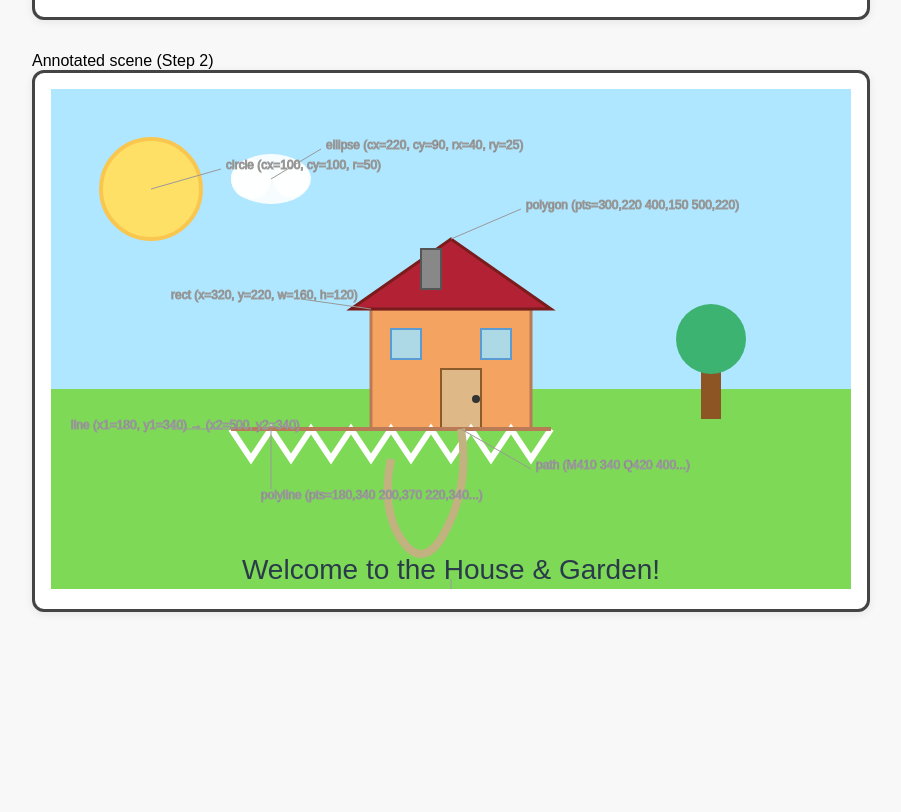
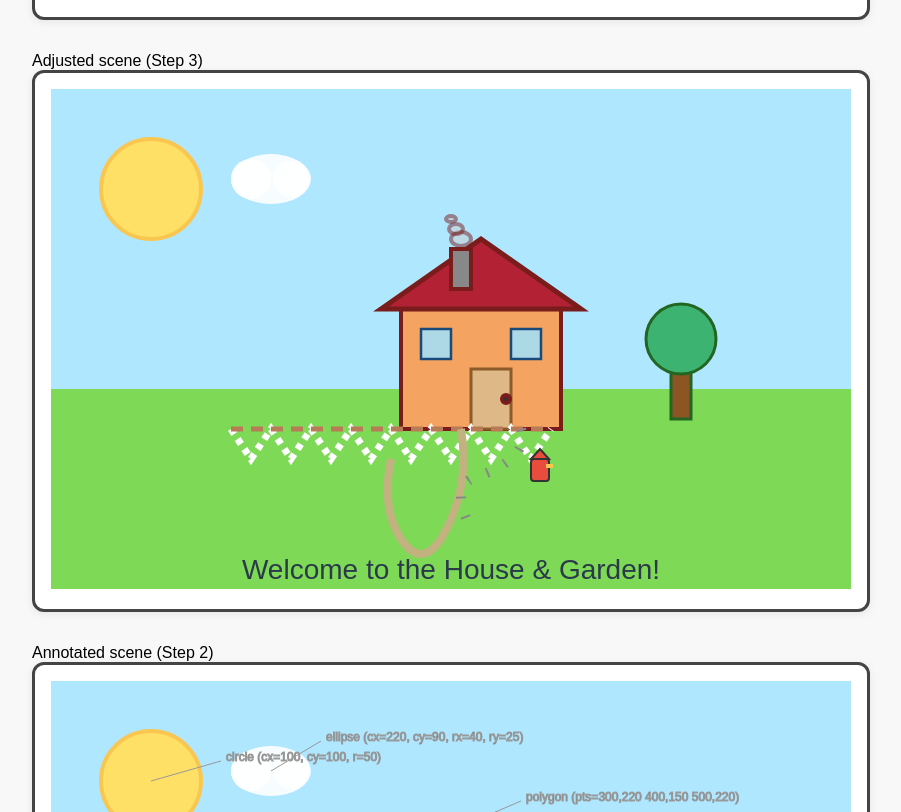
Before and after one commit to Jonas66666/T04-1, a plain HTML site: page index.html in a window 1280 px wide. Shown: the part 588-1400 px from the top of the page, without its empty margins (189-1090 px from the left). Before the commit the page ends 1248 px from the top, so only its background shows below. Drawn offline with Linux system fonts and the light colour scheme.

Commit message:
refactor: add fourth SVG with windows grouped via <g> and positioned using translate [AI-assisted]

```diff
--- a/index.html
+++ b/index.html
@@ -75,6 +75,80 @@
         <polyline points="180,340 500,340" fill="none" stroke="#b97a56" stroke-width="4" />
         <!-- Curved garden path (path) -->
         <path d="M410 340 Q420 400 390 450 Q370 480 350 450 Q330 420 340 370" fill="none" stroke="#c2b280" stroke-width="8" />
+        <!-- Caption (text) -->
+        <text x="400" y="490" text-anchor="middle" font-size="28" fill="#2a3a4a" font-family="Arial, sans-serif">Welcome to the House & Garden!</text>
+      </svg>
+    </div>
+  </figure>
+
+  <figure id="scene-adjusted-figure">
+    <figcaption>Adjusted scene (Step 3)</figcaption>
+    <div class="svg-border">
+      <style>
+        /* Scoped styles for adjusted SVG only */
+        #scene-adjusted .house { stroke:#7a1c1c; stroke-width:4; }
+        #scene-adjusted .tree { stroke:#226622; stroke-width:3; }
+        #scene-adjusted .fence { stroke:#b97a56; stroke-width:5; stroke-dasharray:12 8; }
+        #scene-adjusted .fence-pickets { stroke:#fff; stroke-width:7; stroke-dasharray:6 6; }
+        #scene-adjusted .door { stroke:#8b5c2a; stroke-width:3; }
+        #scene-adjusted .window { stroke:#1a4a7a; stroke-width:2.5; }
+        #scene-adjusted .roof { stroke:#7a1c1c; stroke-width:5; }
+        #scene-adjusted .mailbox { fill:#e74c3c; stroke:#333; stroke-width:2; }
+        #scene-adjusted .mailbox-flag { fill:#f9c74f; stroke:none; }
+        #scene-adjusted .smoke { fill:#ccc; opacity:0.5; }
+        #scene-adjusted .footpath { fill:none; stroke:#888; stroke-width:10; stroke-dasharray:2 18; }
+      </style>
+      <svg
+        id="scene-adjusted"
+        viewBox="0 0 800 500"
+        width="800" height="500"
+        aria-labelledby="svgTitle3 svgDesc3"
+        role="img"
+      >
+        <title id="svgTitle3">House and Garden Scene (Adjusted)</title>
+        <desc id="svgDesc3">An SVG illustration showing a house, garden, sun, cloud, tree, fence, and a curved path, with improved layout, contrast, and added mailbox, footpath, and chimney smoke.</desc>
+        <!-- Sky -->
+        <rect x="0" y="0" width="800" height="300" fill="#aee7ff" />
+        <!-- Grass -->
+        <rect x="0" y="300" width="800" height="200" fill="#7ed957" />
+        <!-- Sun (circle) -->
+        <circle cx="100" cy="100" r="50" fill="#ffe066" stroke="#f9c74f" stroke-width="4" />
+        <!-- Cloud (ellipse + circles) -->
+        <ellipse cx="220" cy="90" rx="40" ry="25" fill="#fff" opacity="0.9" />
+        <circle cx="200" cy="90" r="20" fill="#fff" opacity="0.9" />
+        <circle cx="240" cy="90" r="18" fill="#fff" opacity="0.9" />
+        <!-- Tree: repositioned slightly left -->
+        <g class="tree" transform="translate(-30,0)">
+          <rect x="650" y="270" width="20" height="60" fill="#8d5524" />
+          <circle cx="660" cy="250" r="35" fill="#3cb371" />
+        </g>
+        <!-- House: repositioned slightly right -->
+        <g class="house" transform="translate(30,0)">
+          <rect x="320" y="220" width="160" height="120" fill="#f4a460" />
+          <polygon class="roof" points="300,220 400,150 500,220" fill="#b22234" />
+          <rect x="370" y="160" width="20" height="40" fill="#888" />
+          <rect class="door" x="390" y="280" width="40" height="60" fill="#deb887" />
+          <circle cx="425" cy="310" r="4" fill="#333" />
+          <rect class="window" x="340" y="240" width="30" height="30" fill="#add8e6" />
+          <rect class="window" x="430" y="240" width="30" height="30" fill="#add8e6" />
+          <!-- Chimney smoke -->
+          <ellipse class="smoke" cx="380" cy="150" rx="10" ry="7" />
+          <ellipse class="smoke" cx="375" cy="140" rx="7" ry="5" />
+          <ellipse class="smoke" cx="370" cy="130" rx="5" ry="3" />
+        </g>
+        <!-- Fence: improved contrast, dashed stroke -->
+        <polyline class="fence-pickets" points="180,340 200,370 220,340 240,370 260,340 280,370 300,340 320,370 340,340 360,370 380,340 400,370 420,340 440,370 460,340 480,370 500,340" fill="none" />
+        <polyline class="fence" points="180,340 500,340" fill="none" />
+        <!-- Curved garden path (original) -->
+        <path d="M410 340 Q420 400 390 450 Q370 480 350 450 Q330 420 340 370" fill="none" stroke="#c2b280" stroke-width="8" />
+        <!-- Curved stone footpath to door -->
+        <path class="footpath" d="M470 340 Q480 370 420 390 Q400 400 420 440" />
+        <!-- Mailbox near footpath -->
+        <g class="mailbox">
+          <rect x="480" y="370" width="18" height="22" rx="3" />
+          <polygon points="480,370 489,360 498,370" />
+          <rect class="mailbox-flag" x="495" y="375" width="7" height="4" />
+        </g>
         <!-- Caption (text) -->
         <text x="400" y="490" text-anchor="middle" font-size="28" fill="#2a3a4a" font-family="Arial, sans-serif">Welcome to the House & Garden!</text>
       </svg>
```
